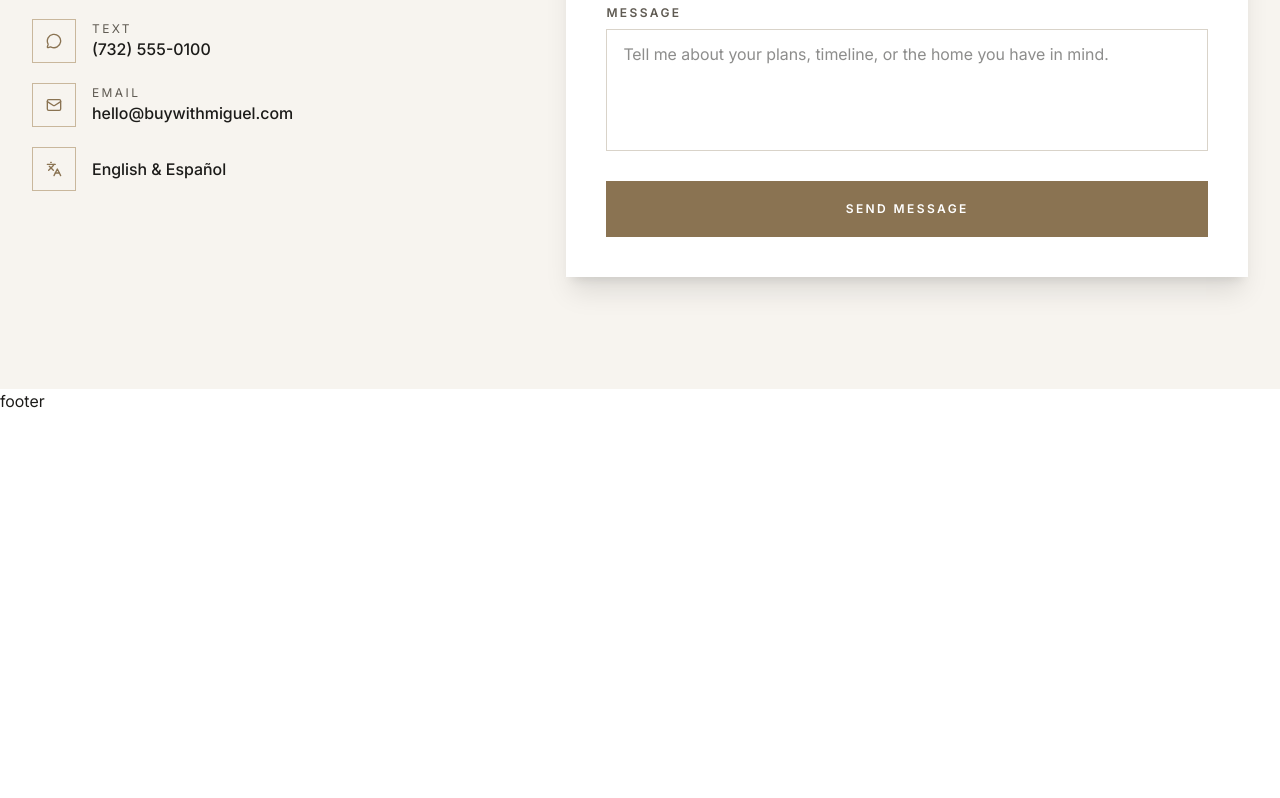
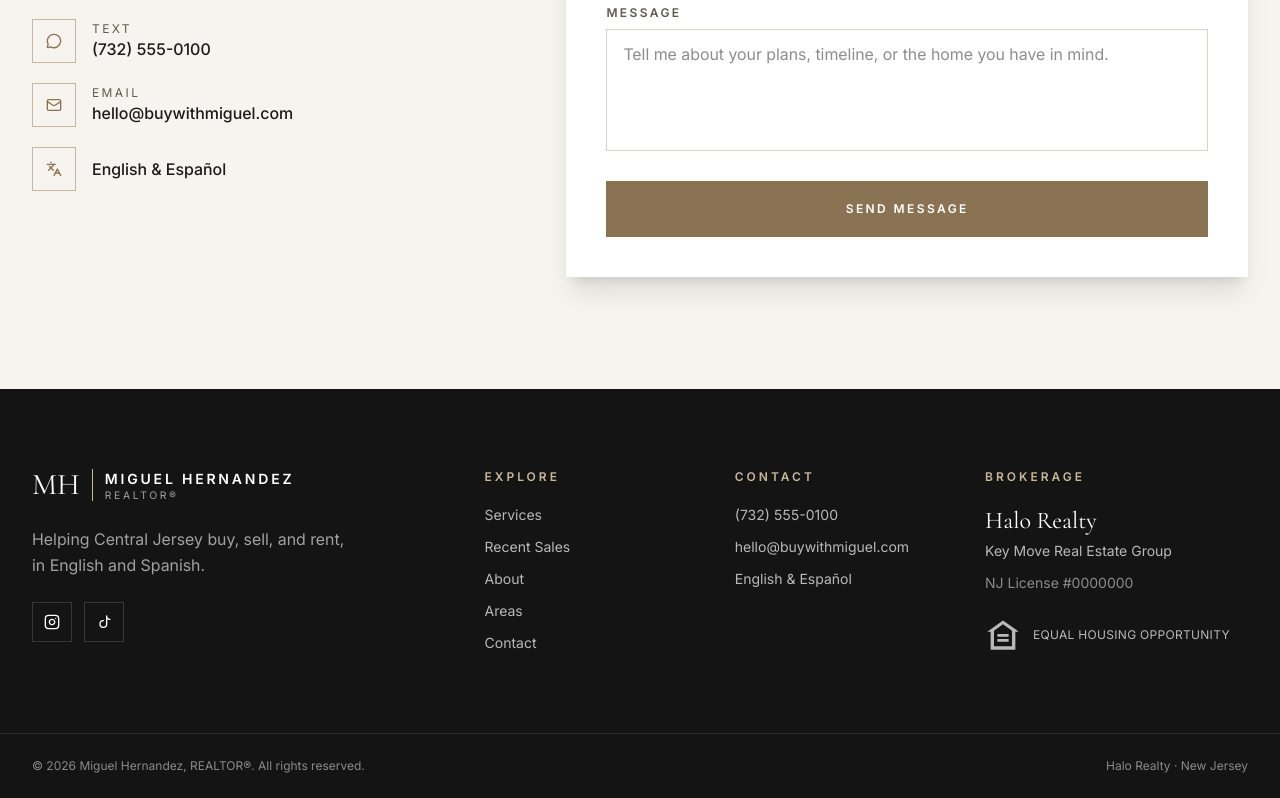
Before and after one commit to DavidAVargas/buy_with_miguel, a Next.js app: page /en in a window 1280 px wide. Shown: the part 4853-5651 px from the top of the page. Before the commit the page ends 5266 px from the top, so only its background shows below. Built offline with nearby package versions, Linux system fonts and the light colour scheme; no server answers.

Commit message:
feat: add footer

```diff
--- a/app/[lang]/layout.tsx
+++ b/app/[lang]/layout.tsx
@@ -40,7 +40,7 @@ export default async function RootLayout({
         <TopBar dict={dict.topbar} />
         <Header lang={lang} dict={dict.nav} />
         <main>{children}</main>
-        <Footer />
+        <Footer lang={lang} dict={dict} />
         <CallBar dict={dict.callBar} />
       </body>
     </html>
--- a/components/_blocks/footer/footer.tsx
+++ b/components/_blocks/footer/footer.tsx
@@ -1,3 +1,126 @@
-export default function Footer() {
-  return <footer>footer</footer>;
+import Link from "next/link";
+import { Instagram } from "lucide-react";
+import { site } from "@/lib/site";
+import type { Dictionary, Locale } from "@/lib/i18n";
+import TikTokIcon from "@/components/icons/tiktok";
+import EqualHousingIcon from "@/components/icons/equal-housing";
+
+type FooterProps = {
+  lang: Locale;
+  dict: Dictionary;
+};
+
+const headingClass =
+  "text-gold-light text-xs font-semibold tracking-[0.25em] uppercase";
+const linkClass = "text-white/70 transition-colors hover:text-white";
+
+export default function Footer({ lang, dict }: FooterProps) {
+  const t = dict.footer;
+
+  return (
+    <footer className="bg-ink text-white">
+      <div className="mx-auto grid max-w-7xl gap-12 px-4 py-16 sm:grid-cols-2 sm:px-6 lg:grid-cols-[2fr_1fr_1fr_1.3fr] lg:px-8 lg:py-20">
+        <div>
+          <Link href={`/${lang}`} className="flex items-center gap-3">
+            <span className="font-display text-3xl leading-none">MH</span>
+            <span className="bg-gold-light h-8 w-px" aria-hidden="true" />
+            <span className="flex flex-col leading-tight">
+              <span className="text-sm font-semibold tracking-[0.2em] uppercase">
+                {site.name}
+              </span>
+              <span className="text-[0.65rem] tracking-[0.25em] text-white/60 uppercase">
+                {site.title}
+              </span>
+            </span>
+          </Link>
+          <p className="mt-6 max-w-xs leading-relaxed text-white/60">
+            {t.tagline}
+          </p>
+          <div className="mt-6 flex gap-3">
+            {[
+              {
+                href: site.social.instagram,
+                label: "Instagram",
+                Icon: Instagram,
+              },
+              { href: site.social.tiktok, label: "TikTok", Icon: TikTokIcon },
+            ].map(({ href, label, Icon }) => (
+              <a
+                key={label}
+                href={href}
+                target="_blank"
+                rel="noopener noreferrer"
+                aria-label={label}
+                className="hover:border-gold-light hover:text-gold-light flex size-10 items-center justify-center border border-white/15 transition-colors"
+              >
+                <Icon className="size-4" />
+              </a>
+            ))}
+          </div>
+        </div>
+
+        <div>
+          <h3 className={headingClass}>{t.explore}</h3>
+          <ul className="mt-5 space-y-3 text-sm">
+            {dict.nav.links.map((link) => (
+              <li key={link.href}>
+                <a href={link.href} className={linkClass}>
+                  {link.label}
+                </a>
+              </li>
+            ))}
+            <li>
+              <a href="#contact" className={linkClass}>
+                {dict.nav.contact}
+              </a>
+            </li>
+          </ul>
+        </div>
+
+        <div>
+          <h3 className={headingClass}>{t.contact}</h3>
+          <ul className="mt-5 space-y-3 text-sm">
+            <li>
+              <a href={site.phoneHref} className={linkClass}>
+                {site.phone}
+              </a>
+            </li>
+            <li>
+              <a
+                href={`mailto:${site.email}`}
+                className={`${linkClass} break-all`}
+              >
+                {site.email}
+              </a>
+            </li>
+            <li className="text-white/70">{dict.contact.languages}</li>
+          </ul>
+        </div>
+
+        <div>
+          <h3 className={headingClass}>{t.brokerage}</h3>
+          <p className="font-display mt-5 text-2xl">{site.brokerage}</p>
+          <p className="mt-1 text-sm text-white/70">{site.team}</p>
+          <p className="mt-3 text-sm text-white/50">{site.license}</p>
+          <div className="mt-6 flex items-center gap-3 text-white/70">
+            <EqualHousingIcon className="size-9 shrink-0" />
+            <span className="text-xs leading-snug tracking-wide uppercase">
+              {t.equalHousing}
+            </span>
+          </div>
+        </div>
+      </div>
+
+      <div className="border-t border-white/10">
+        <div className="mx-auto flex max-w-7xl flex-col gap-2 px-4 py-6 text-xs text-white/50 sm:flex-row sm:justify-between sm:px-6 lg:px-8">
+          <p>
+            © {new Date().getFullYear()} {site.name}, {site.title}. {t.rights}
+          </p>
+          <p>
+            {site.brokerage} · {site.state}
+          </p>
+        </div>
+      </div>
+    </footer>
+  );
 }
--- /dev/null
+++ b/components/icons/equal-housing.tsx
@@ -0,0 +1,18 @@
+// Equal Housing Opportunity mark: house outline with an equals sign.
+export default function EqualHousingIcon({
+  className,
+}: {
+  className?: string;
+}) {
+  return (
+    <svg
+      viewBox="0 0 32 32"
+      fill="currentColor"
+      className={className}
+      aria-hidden="true"
+    >
+      <path d="M16 3 2 13h3v16h22V13h3L16 3Zm8 23H8V12.2L16 6.5l8 5.7V26Z" />
+      <path d="M11 15h10v2.5H11zM11 19.5h10V22H11z" />
+    </svg>
+  );
+}
--- a/lib/i18n/dictionaries/en.ts
+++ b/lib/i18n/dictionaries/en.ts
@@ -137,6 +137,15 @@ const en = {
     call: "Call",
     text: "Text",
   },
+  footer: {
+    tagline:
+      "Helping Central Jersey buy, sell, and rent, in English and Spanish.",
+    explore: "Explore",
+    contact: "Contact",
+    brokerage: "Brokerage",
+    equalHousing: "Equal Housing Opportunity",
+    rights: "All rights reserved.",
+  },
 };
 
 export default en;
--- a/lib/i18n/dictionaries/es.ts
+++ b/lib/i18n/dictionaries/es.ts
@@ -140,6 +140,15 @@ const es: Dictionary = {
     call: "Llamar",
     text: "Textear",
   },
+  footer: {
+    tagline:
+      "Ayudando a Central Jersey a comprar, vender y rentar, en español e inglés.",
+    explore: "Explorar",
+    contact: "Contacto",
+    brokerage: "Correduría",
+    equalHousing: "Igualdad de Oportunidades en la Vivienda",
+    rights: "Todos los derechos reservados.",
+  },
 };
 
 export default es;
```
